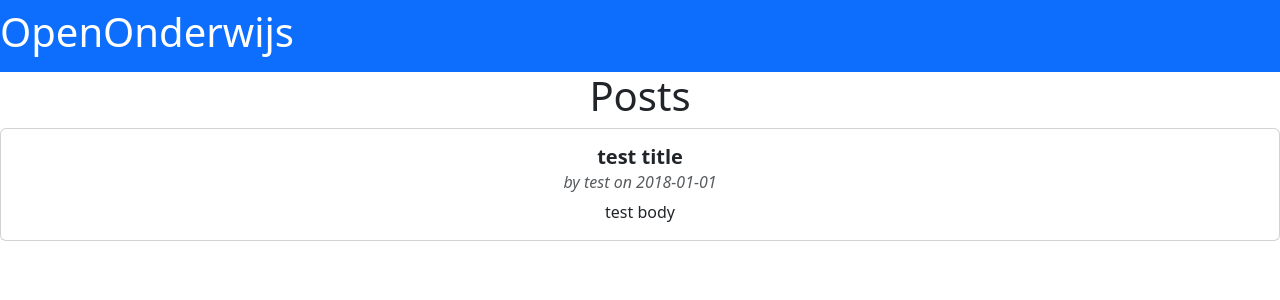
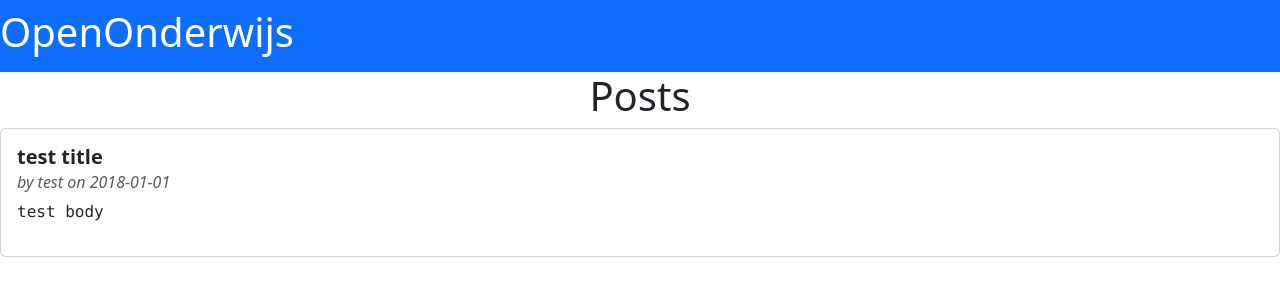
Before and after one commit to openshebang/openshebang, a Flask app: page / in a window 1280 px wide. Shown: the top 300 px of the page. Run offline with Flask 3, Linux system fonts and the light colour scheme; data comes from the database, SQL or seed files in the repository; some libraries are stand-ins or nearby versions.

Commit message:
fixed mono-space in blog text

```diff
--- a/flaskr/templates/blog/index.html
+++ b/flaskr/templates/blog/index.html
@@ -10,7 +10,7 @@
 {% block content %}
   {% for post in posts %}
     <article class="post">
-      <div class="card text-center" style="width: 100%;"> <!-- 'width' was '18rem', nu '100%' -->
+      <div class="card" style="width: 100%;"> <!-- 'width' was '18rem', nu '100%' -->
         <div class="card-body">
         <header>
 
@@ -22,7 +22,7 @@
             <a class="action" href="{{ url_for('blog.update', id=post['id']) }}">Edit</a>
           {% endif %}
         </header>
-        <p class="card-text">{{ post['body'] }}</p>
+        <p class="font-monospace">{{ post['body'] }}</p>
         </div>
       </div>
     </article>
```
